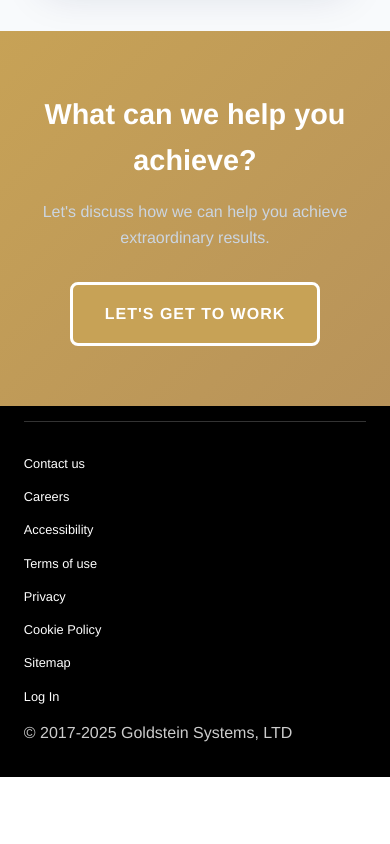
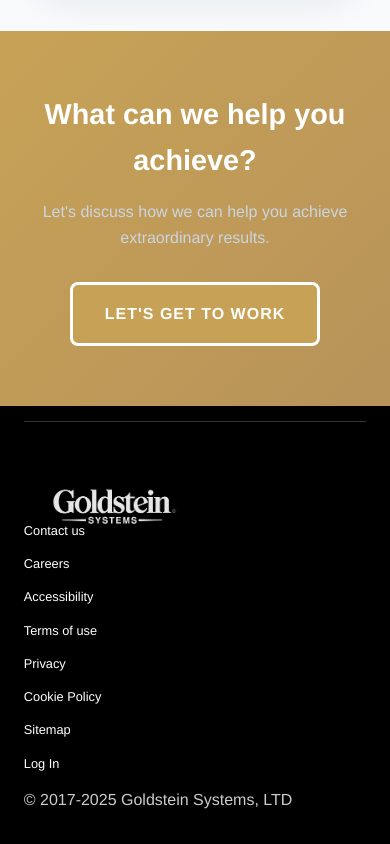
Before and after one commit to goldstein18/goldsteinsystems, a React (Create React App) app: page / in a window 390 px wide. Shown: the part 6416-7260 px from the top of the page. Before the commit the page ends 7193 px from the top, so only its background shows below. Built offline with nearby package versions, Linux system fonts and the light colour scheme; the HTML template or start-up script is replaced by a standard one.

Commit message:
logo footer

```diff
--- a/src/components/Footer.css
+++ b/src/components/Footer.css
@@ -13,6 +13,23 @@
 .footer-bottom {
   text-align: center;
   padding: 1rem 0;
+}
+
+.footer-logo {
+  text-align: center;
+  margin-bottom: 3rem;
+  padding-top: 1rem;
+}
+
+.footer-logo img {
+  width: 240px;
+  height: auto;
+  opacity: 0.9;
+  transition: opacity 0.3s ease;
+}
+
+.footer-logo img:hover {
+  opacity: 1;
 }
 
 .footer-links {
@@ -58,6 +75,16 @@
     text-align: left;
   }
 
+  .footer-logo {
+    text-align: left;
+    margin-bottom: 2.5rem;
+    padding-top: 0.5rem;
+  }
+
+  .footer-logo img {
+    width: 210px;
+  }
+
   .footer-links {
     gap: 1rem;
     flex-direction: column;
@@ -86,6 +113,16 @@
     text-align: left;
   }
 
+  .footer-logo {
+    text-align: left;
+    margin-bottom: 2rem;
+    padding-top: 0.5rem;
+  }
+
+  .footer-logo img {
+    width: 180px;
+  }
+
   .footer-links {
     gap: 0.8rem;
     align-items: flex-start;
--- a/src/components/Footer.js
+++ b/src/components/Footer.js
@@ -6,6 +6,9 @@ const Footer = () => {
     <footer id="contact" className="footer">
       <div className="container">
         <div className="footer-bottom">
+          <div className="footer-logo">
+            <img src="/logo.png" alt="Goldstein Systems Logo" />
+          </div>
           <div className="footer-links">
             <a href="#contact">Contact us</a>
             <a href="/careers">Careers</a>
```
